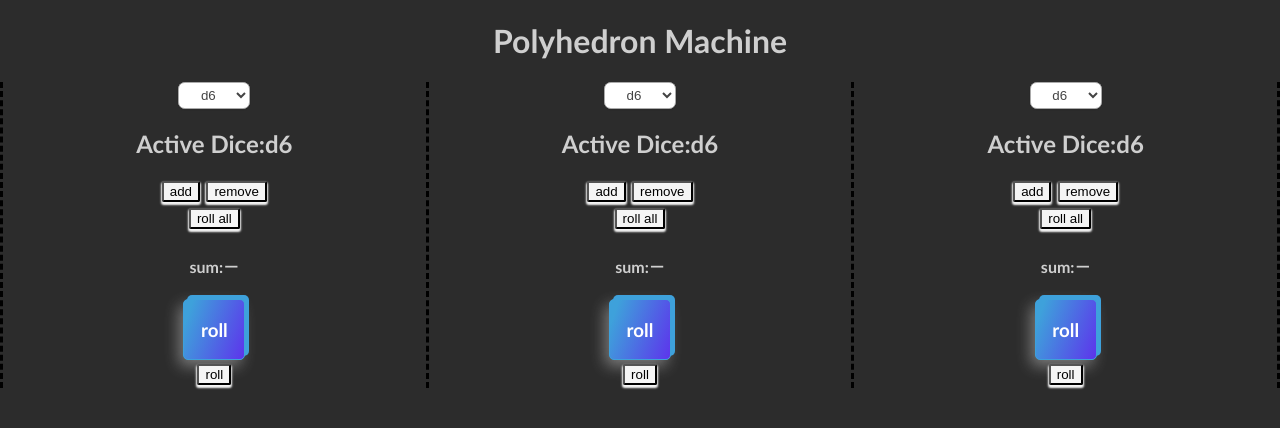
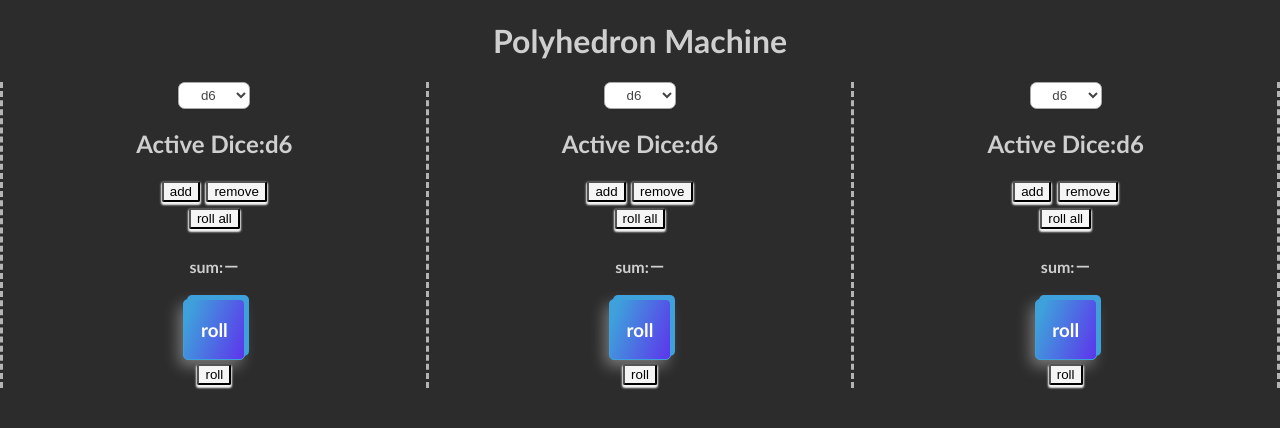
Before and after one commit to hazieon/PolyhedronMachine, a React (Create React App) app: page / in a window 1280 px wide. Shown: the top 428 px of the page. Built offline with nearby package versions, Linux system fonts and the light colour scheme.

Commit message:
text changed to be more visible on dark background

```diff
--- a/src/App.css
+++ b/src/App.css
@@ -43,18 +43,18 @@
     flex-direction: column;
   }
   .d6-zone {
-    border-bottom: 3px dashed black;
+    border-bottom: 3px dashed rgb(180, 180, 180);
   }
   #dice-column {
-    border-bottom: 3px dashed black;
+    border-bottom: 3px dashed rgb(180, 180, 180);
   }
 }
 
 @media only screen and (min-width: 501px) {
   .d6-zone {
-    border-left: 3px dashed black;
+    border-left: 3px dashed rgb(180, 180, 180);
   }
   #dice-column {
-    border-right: 3px dashed black;
+    border-right: 3px dashed rgb(180, 180, 180);
   }
 }
```
